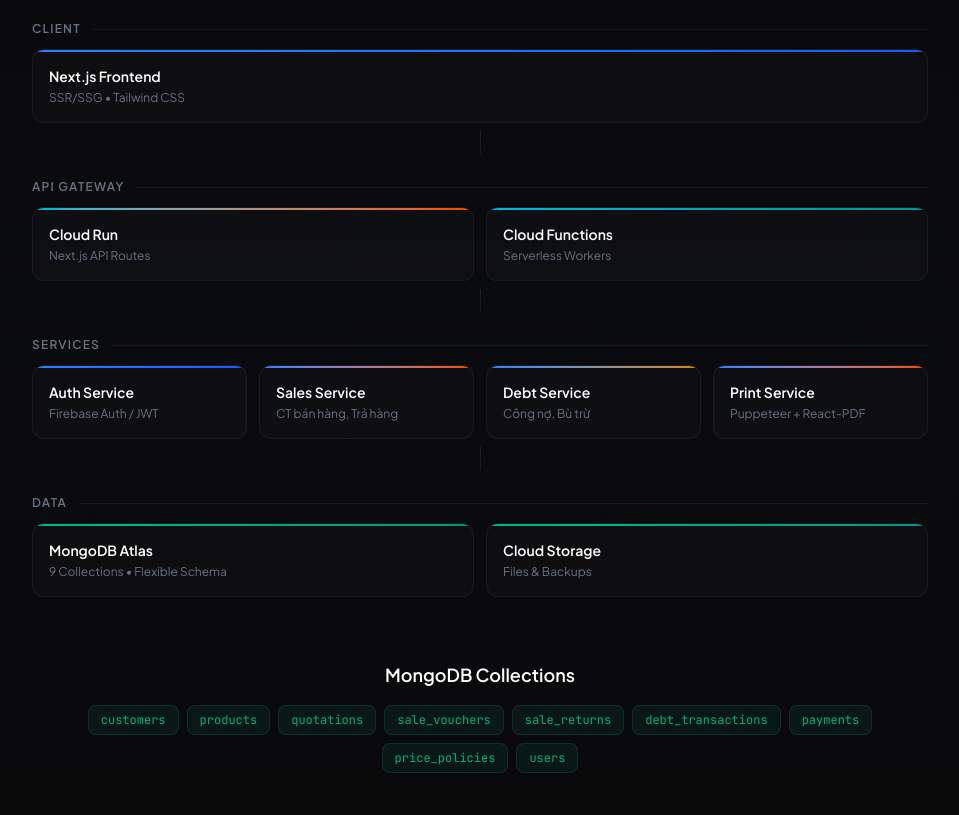
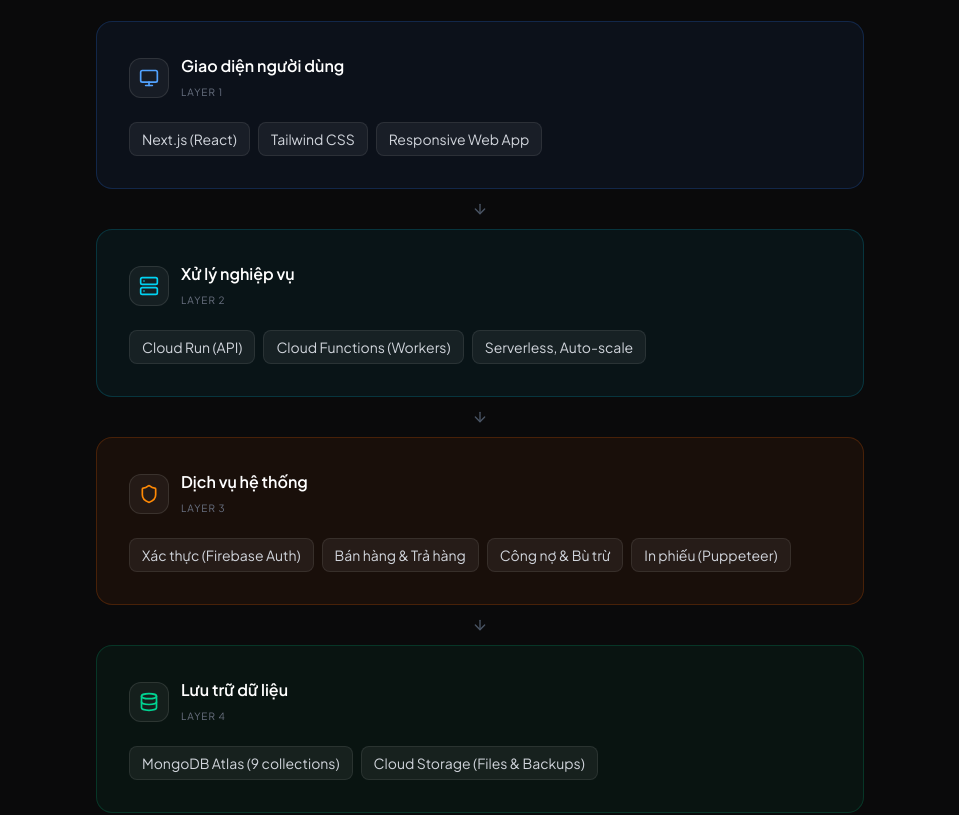
Before and after one commit to quochuy2k3/web-info, a Next.js app: page / in a window 1280 px wide. Shown: the part 4980-5795 px from the top of the page, without its empty margins (160-1119 px from the left). Built offline with nearby package versions, Linux system fonts and the light colour scheme.

Commit message:
Redesign architecture section: layered cards with icons, arrows, tags

```diff
--- a/components/sections/architecture.tsx
+++ b/components/sections/architecture.tsx
@@ -1,38 +1,42 @@
 'use client'
 
+import { Monitor, Server, Database, Cloud, Shield, Printer, ArrowDown } from 'lucide-react'
 import { sectionIds } from '@/lib/utils'
 import { SectionHeader } from '@/components/ui/section-header'
 import { ScrollReveal } from '@/components/ui/scroll-reveal'
 
 const layers = [
   {
-    label: 'Client',
-    items: [
-      { name: 'Next.js Frontend', sub: 'SSR/SSG • Tailwind CSS', color: 'from-blue-500 to-blue-600' },
-    ],
+    label: 'Giao diện người dùng',
+    icon: Monitor,
+    color: 'text-blue-400',
+    borderColor: 'border-blue-500/20',
+    bgColor: 'bg-blue-500/[0.06]',
+    items: ['Next.js (React)', 'Tailwind CSS', 'Responsive Web App'],
   },
   {
-    label: 'API Gateway',
-    items: [
-      { name: 'Cloud Run', sub: 'Next.js API Routes', color: 'from-cyan-500 to-orange-600' },
-      { name: 'Cloud Functions', sub: 'Serverless Workers', color: 'from-cyan-500 to-teal-600' },
-    ],
+    label: 'Xử lý nghiệp vụ',
+    icon: Server,
+    color: 'text-cyan-400',
+    borderColor: 'border-cyan-500/20',
+    bgColor: 'bg-cyan-500/[0.06]',
+    items: ['Cloud Run (API)', 'Cloud Functions (Workers)', 'Serverless, Auto-scale'],
   },
   {
-    label: 'Services',
-    items: [
-      { name: 'Auth Service', sub: 'Firebase Auth / JWT', color: 'from-blue-500 to-blue-600' },
-      { name: 'Sales Service', sub: 'CT bán hàng, Trả hàng', color: 'from-blue-500 to-orange-600' },
-      { name: 'Debt Service', sub: 'Công nợ, Bù trừ', color: 'from-blue-500 to-yellow-600' },
-      { name: 'Print Service', sub: 'Puppeteer + React-PDF', color: 'from-blue-500 to-orange-600' },
-    ],
+    label: 'Dịch vụ hệ thống',
+    icon: Shield,
+    color: 'text-orange-400',
+    borderColor: 'border-orange-500/20',
+    bgColor: 'bg-orange-500/[0.06]',
+    items: ['Xác thực (Firebase Auth)', 'Bán hàng & Trả hàng', 'Công nợ & Bù trừ', 'In phiếu (Puppeteer)'],
   },
   {
-    label: 'Data',
-    items: [
-      { name: 'MongoDB Atlas', sub: '9 Collections • Flexible Schema', color: 'from-emerald-500 to-emerald-600' },
-      { name: 'Cloud Storage', sub: 'Files & Backups', color: 'from-emerald-500 to-teal-600' },
-    ],
+    label: 'Lưu trữ dữ liệu',
+    icon: Database,
+    color: 'text-emerald-400',
+    borderColor: 'border-emerald-500/20',
+    bgColor: 'bg-emerald-500/[0.06]',
+    items: ['MongoDB Atlas (9 collections)', 'Cloud Storage (Files & Backups)'],
   },
 ]
 
@@ -44,8 +48,6 @@
 export function Architecture() {
   return (
     <section id={sectionIds.architecture} className="py-16 sm:py-24 lg:py-32 relative">
-      <div className="absolute inset-0 bg-gradient-to-b from-transparent via-blue-950/5 to-transparent" />
-
       <div className="relative max-w-7xl mx-auto px-4 sm:px-6 lg:px-8">
         <SectionHeader
           label="Kiến trúc"
@@ -53,35 +55,41 @@
           description="Kiến trúc phân tầng, serverless, auto-scale trên Google Cloud Platform."
         />
 
-        {/* Architecture layers */}
-        <div className="max-w-4xl mx-auto space-y-6">
-          {layers.map((layer, layerIdx) => (
-            <ScrollReveal key={layer.label} delay={layerIdx * 0.15}>
+        {/* Architecture layers — vertical flow */}
+        <div className="max-w-3xl mx-auto">
+          {layers.map((layer, idx) => (
+            <ScrollReveal key={layer.label}>
               <div className="relative">
-                {/* Layer label */}
-                <div className="flex items-center gap-3 mb-3">
-                  <span className="text-xs font-semibold uppercase tracking-widest text-gray-500">{layer.label}</span>
-                  <div className="flex-1 h-px bg-white/5" />
+                {/* Layer card */}
+                <div className={`rounded-2xl border ${layer.borderColor} ${layer.bgColor} p-6 sm:p-8`}>
+                  {/* Layer header */}
+                  <div className="flex items-center gap-3 mb-5">
+                    <div className={`w-10 h-10 rounded-xl bg-white/5 border border-white/10 flex items-center justify-center`}>
+                      <layer.icon size={20} className={layer.color} />
+                    </div>
+                    <div>
+                      <h3 className="text-base font-semibold text-white">{layer.label}</h3>
+                      <span className="text-[10px] text-gray-500 uppercase tracking-widest">Layer {idx + 1}</span>
+                    </div>
+                  </div>
+
+                  {/* Layer items as tags */}
+                  <div className="flex flex-wrap gap-2">
+                    {layer.items.map((item) => (
+                      <span
+                        key={item}
+                        className="px-3 py-1.5 text-sm rounded-lg bg-white/[0.06] border border-white/[0.08] text-gray-300"
+                      >
+                        {item}
+                      </span>
+                    ))}
+                  </div>
                 </div>
 
-                {/* Layer items */}
-                <div className={`grid gap-3 ${layer.items.length === 1 ? 'grid-cols-1' : layer.items.length === 2 ? 'grid-cols-1 sm:grid-cols-2' : 'grid-cols-1 sm:grid-cols-2 lg:grid-cols-4'}`}>
-                  {layer.items.map((item) => (
-                    <div
-                      key={item.name}
-                      className="relative rounded-xl border border-white/5 bg-white/[0.02] p-4 hover:border-white/10 hover:scale-[1.02] transition-all duration-200 overflow-hidden"
-                    >
-                      <div className={`absolute top-0 left-0 right-0 h-0.5 bg-gradient-to-r ${item.color}`} />
-                      <h4 className="text-sm font-semibold text-white mb-1">{item.name}</h4>
-                      <p className="text-xs text-gray-500">{item.sub}</p>
-                    </div>
-                  ))}
-                </div>
-
-                {/* Connector arrow */}
-                {layerIdx < layers.length - 1 && (
-                  <div className="flex justify-center my-2">
-                    <div className="w-px h-6 bg-gradient-to-b from-white/10 to-white/5" />
+                {/* Connector */}
+                {idx < layers.length - 1 && (
+                  <div className="flex justify-center py-3">
+                    <ArrowDown size={16} className="text-gray-600" />
                   </div>
                 )}
               </div>
@@ -90,14 +98,14 @@
         </div>
 
         {/* MongoDB Collections */}
-        <ScrollReveal delay={0.4}>
-          <div className="mt-16 max-w-4xl mx-auto">
-            <h3 className="text-lg font-semibold text-white mb-4 text-center">MongoDB Collections</h3>
+        <ScrollReveal>
+          <div className="mt-14 max-w-3xl mx-auto">
+            <h3 className="text-sm font-semibold text-gray-400 mb-4 text-center uppercase tracking-widest">MongoDB Collections</h3>
             <div className="flex flex-wrap justify-center gap-2">
               {collections.map((col) => (
                 <span
                   key={col}
-                  className="px-3 py-1.5 text-xs font-mono rounded-lg bg-emerald-500/[0.08] border border-emerald-500/15 text-emerald-400/80 hover:bg-emerald-500/15 hover:border-emerald-500/25 transition-colors cursor-default"
+                  className="px-3 py-1.5 text-xs font-mono rounded-lg bg-emerald-500/[0.08] border border-emerald-500/15 text-emerald-400/80 hover:bg-emerald-500/15 transition-colors cursor-default"
                 >
                   {col}
                 </span>
```
